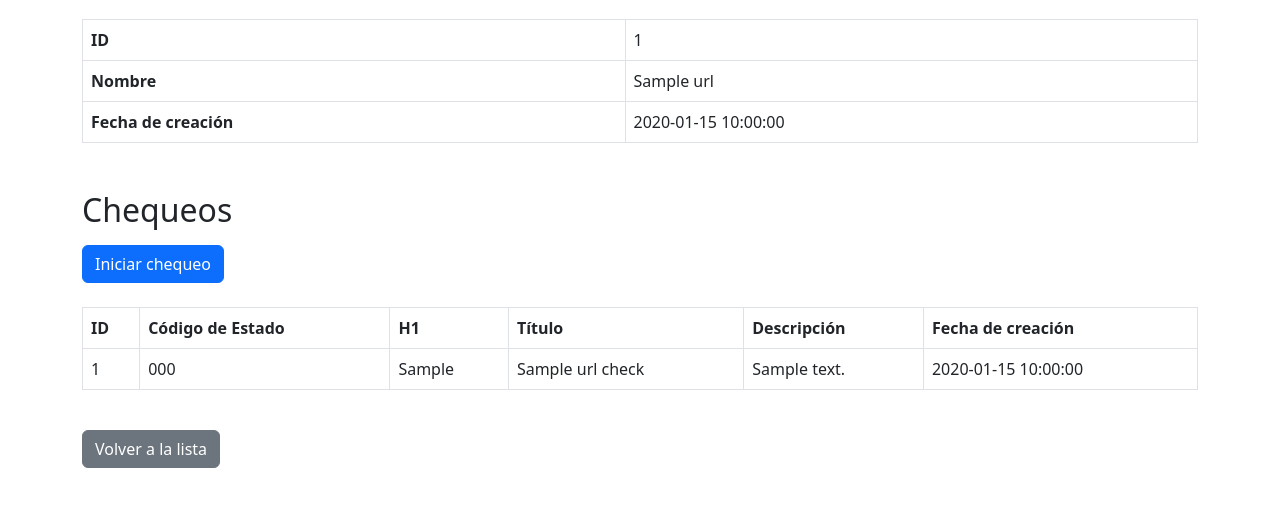
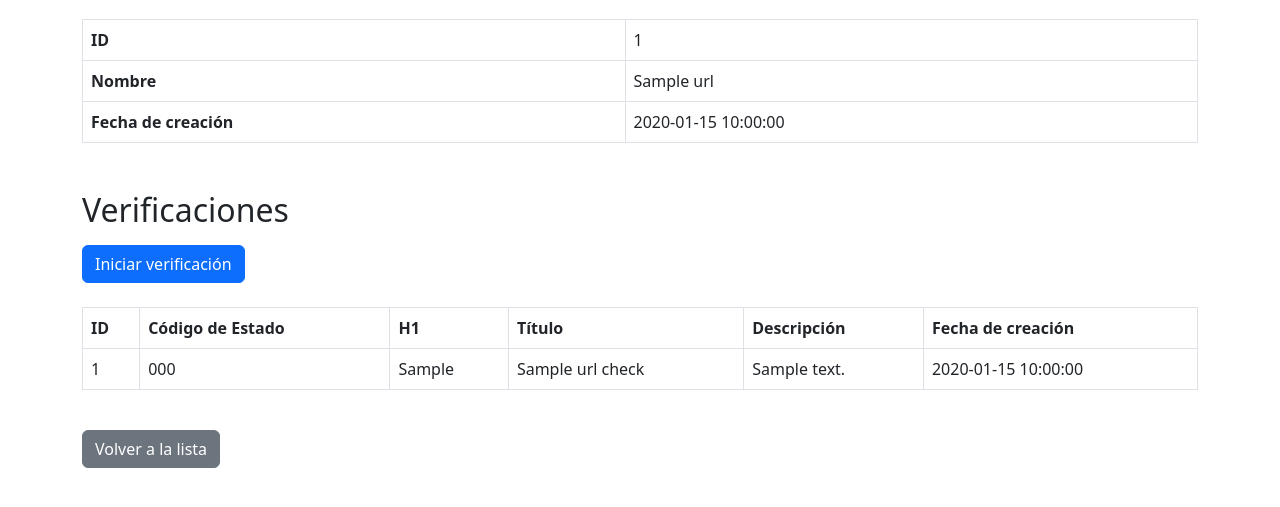
Before and after one commit to Bam-Manu-182/python-project-207, a Flask app: page /urls/1 in a window 1280 px wide. Shown: the part 157-664 px from the top of the page. Run offline with Flask 3, Linux system fonts and the light colour scheme; a database or web service that is not in the repository returns one stand-in record (values such as "Sample title"); some libraries are stand-ins or nearby versions.

Commit message:
Project 207 V4 Commit 9.4
Corrección de nombres, archivo show.html, a solicitud de Hexlet para sus test.

```diff
--- a/page_analyzer/templates/show.html
+++ b/page_analyzer/templates/show.html
@@ -41,11 +41,11 @@
             </tr>
         </table>
 
-        <h2 class="mt-5">Chequeos</h2>
+        <h2 class="mt-5">Verificaciones</h2>
 
         <form action="/urls/{{ url[0] }}/checks" method="POST" class="mt-3">
             <button type="submit" class="btn btn-primary">
-                Iniciar chequeo
+                Iniciar verificación
             </button>
         </form>
 
```
